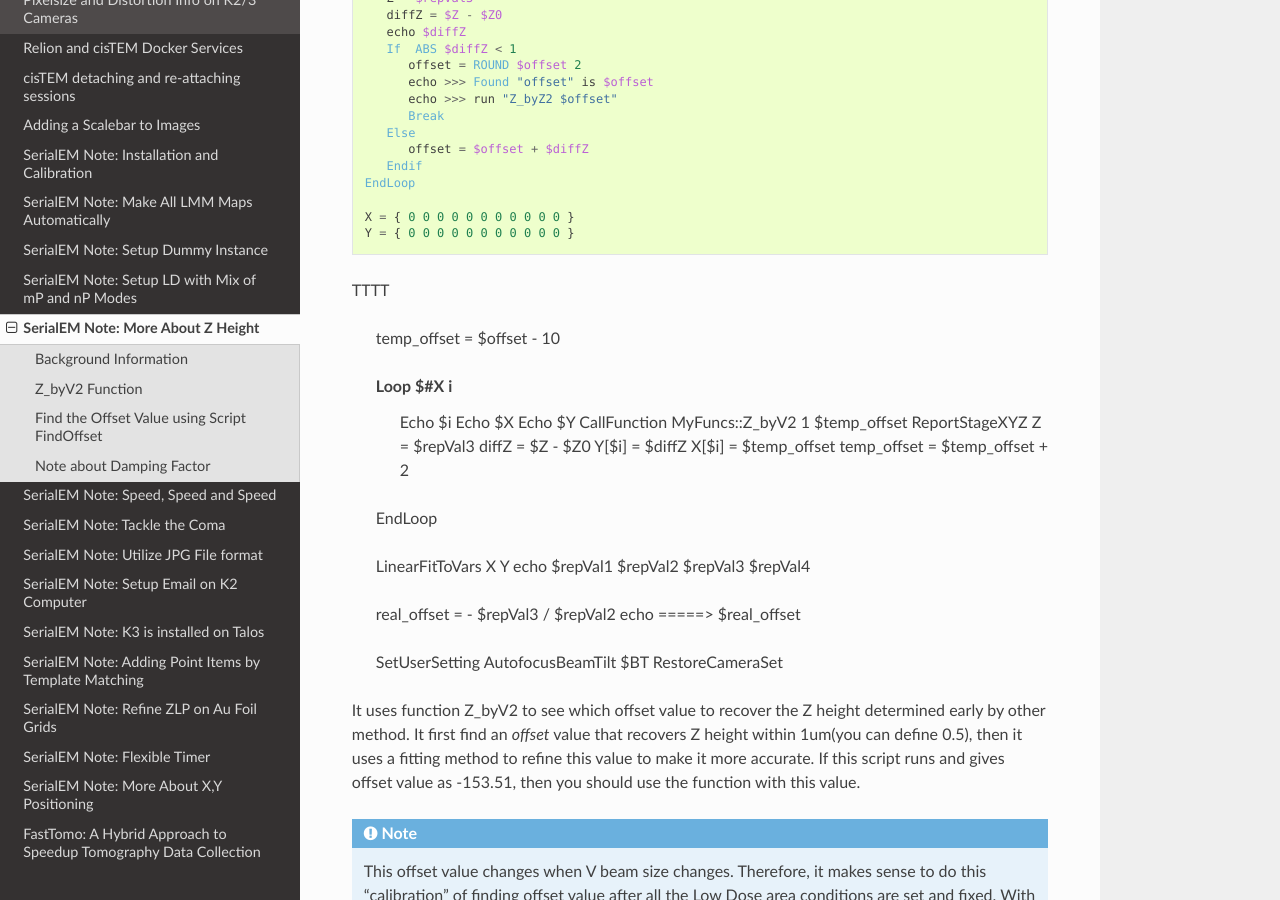
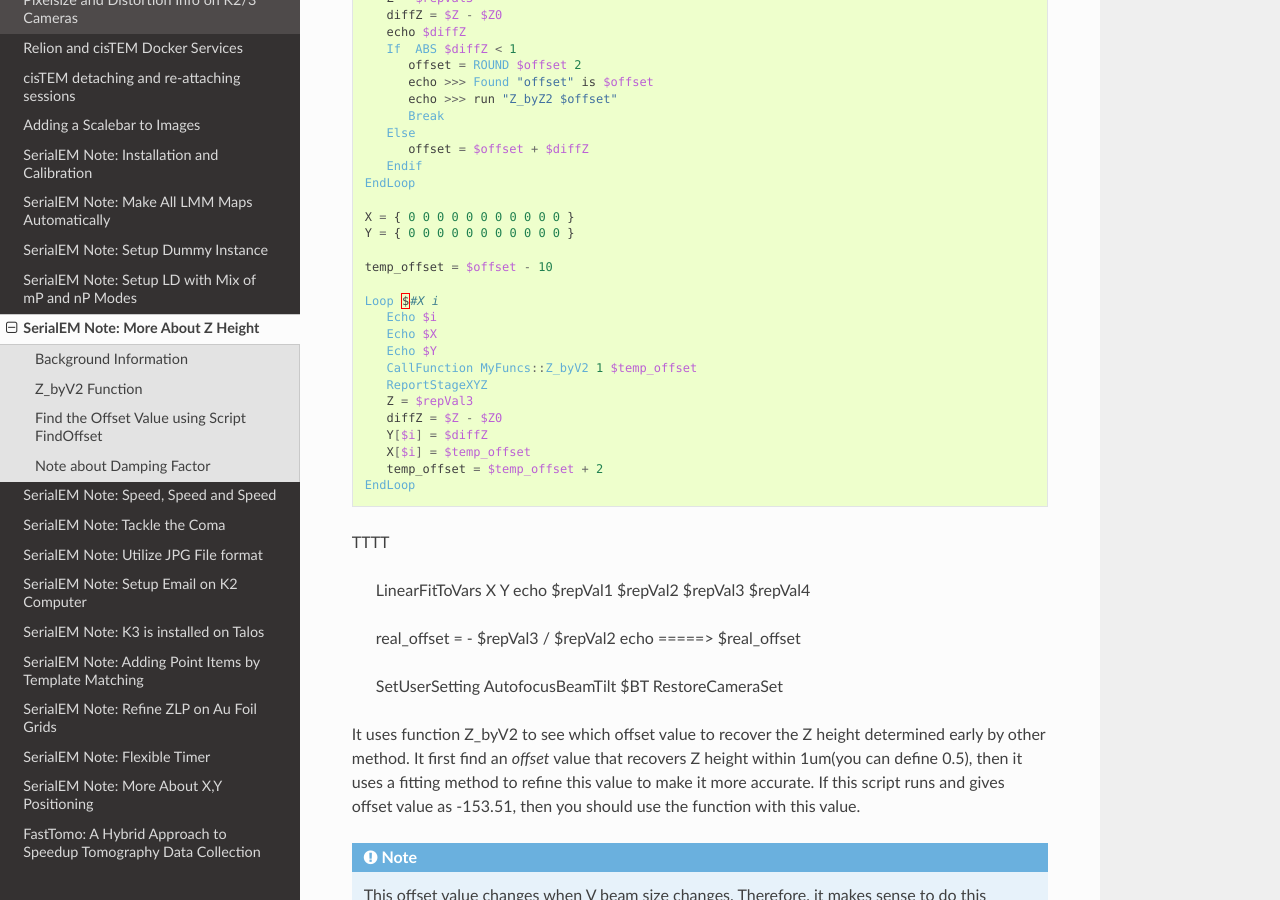
Before and after one commit to xuchen66/sphinx-emdocs, a Sphinx documentation site: the page built from source/serialEM-note-more-about-z-height.rst, in a window 1280 px wide and 900 px high, scrolled down 4212 px. Built offline with Sphinx 7.4.7 and the Read the Docs theme 2.0.0, drawn with Linux system fonts in a browser that asks for light colours; pages that are not in the unit, such as notebooks, are missing from menus; part of the change alters nothing that is shown.

```diff
--- a/source/serialEM-note-more-about-z-height.rst
+++ b/source/serialEM-note-more-about-z-height.rst
@@ -229,8 +229,6 @@ If we found the good "offset" value, it will be good for some time, at least thi
    X = { 0 0 0 0 0 0 0 0 0 0 0 }
    Y = { 0 0 0 0 0 0 0 0 0 0 0 }
 
-TTTT
-
    temp_offset = $offset - 10
 
    Loop $#X i
@@ -245,6 +243,8 @@ TTTT
       X[$i] = $temp_offset
       temp_offset = $temp_offset + 2
    EndLoop
+
+TTTT
 
    LinearFitToVars X Y
    echo $repVal1 $repVal2 $repVal3 $repVal4
```
